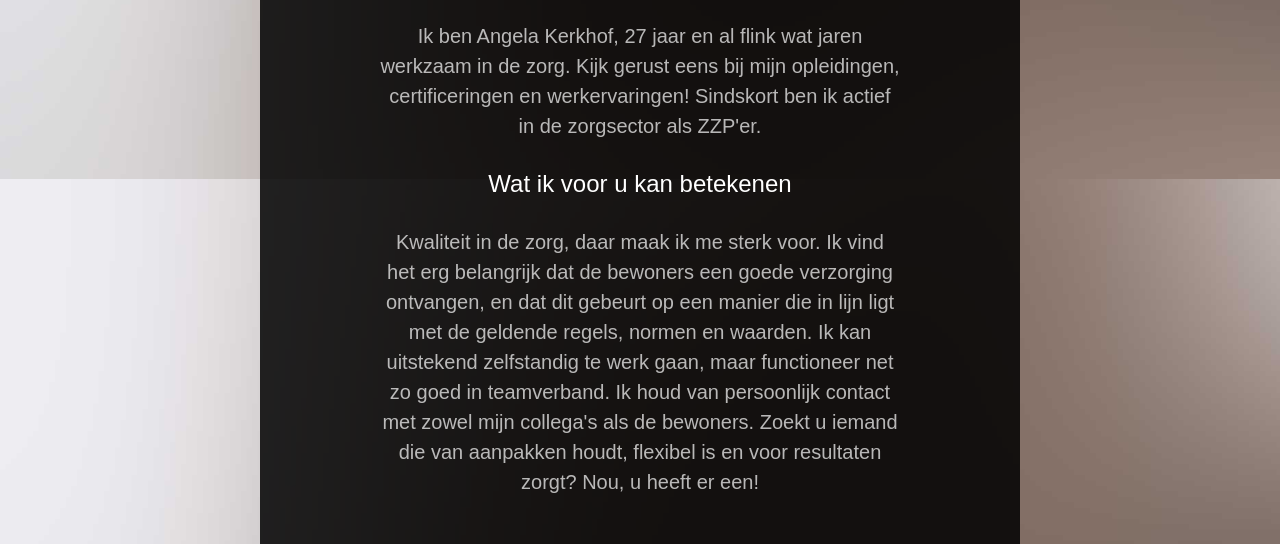
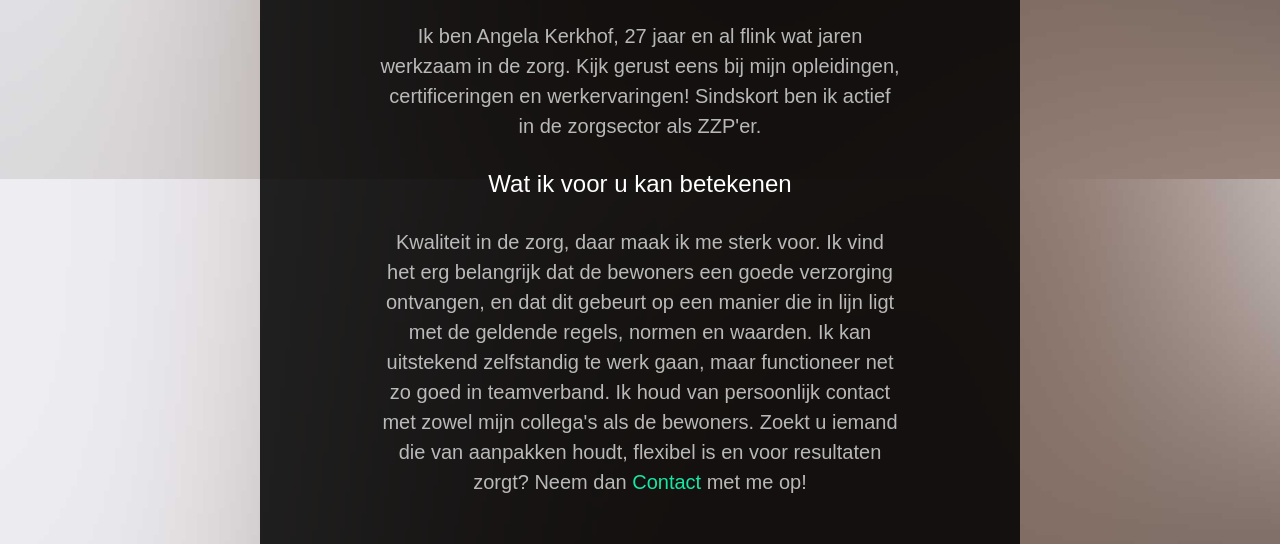
Before and after one commit to davidvaneekelen/angelazorgt, a website: page index.html in a window 1280 px wide. Shown: the part 675-1219 px from the top of the page. Drawn offline with Linux system fonts and the light colour scheme; files whose address does not match are found by name.

Commit message:
Update index.html

```diff
--- a/index.html
+++ b/index.html
@@ -97,7 +97,7 @@
                   Kwaliteit in de zorg, daar maak ik me sterk voor. Ik vind het erg belangrijk dat de bewoners een goede verzorging ontvangen, en dat dit gebeurt op een manier die in lijn ligt met de geldende regels, normen en waarden.
                   Ik kan uitstekend zelfstandig te werk gaan, maar functioneer net zo goed in teamverband. Ik houd van persoonlijk contact met zowel mijn collega's als de bewoners.
 
-                  Zoekt u iemand die van aanpakken houdt, flexibel is en voor resultaten zorgt? Nou, u heeft er een!
+                  Zoekt u iemand die van aanpakken houdt, flexibel is en voor resultaten zorgt? Neem dan <a href="#" data-tab="4">Contact</a> met me op!
                 </p>
               </div>
             </div>
```
